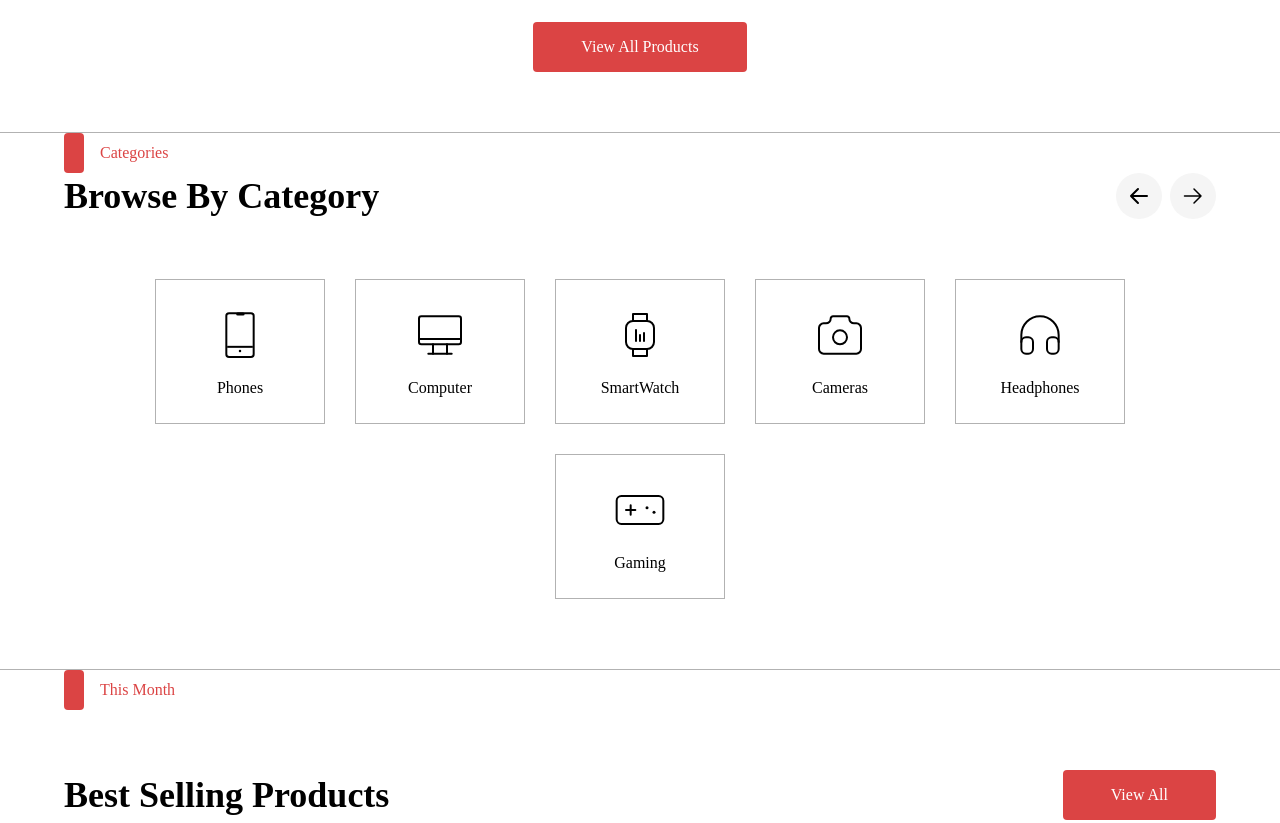
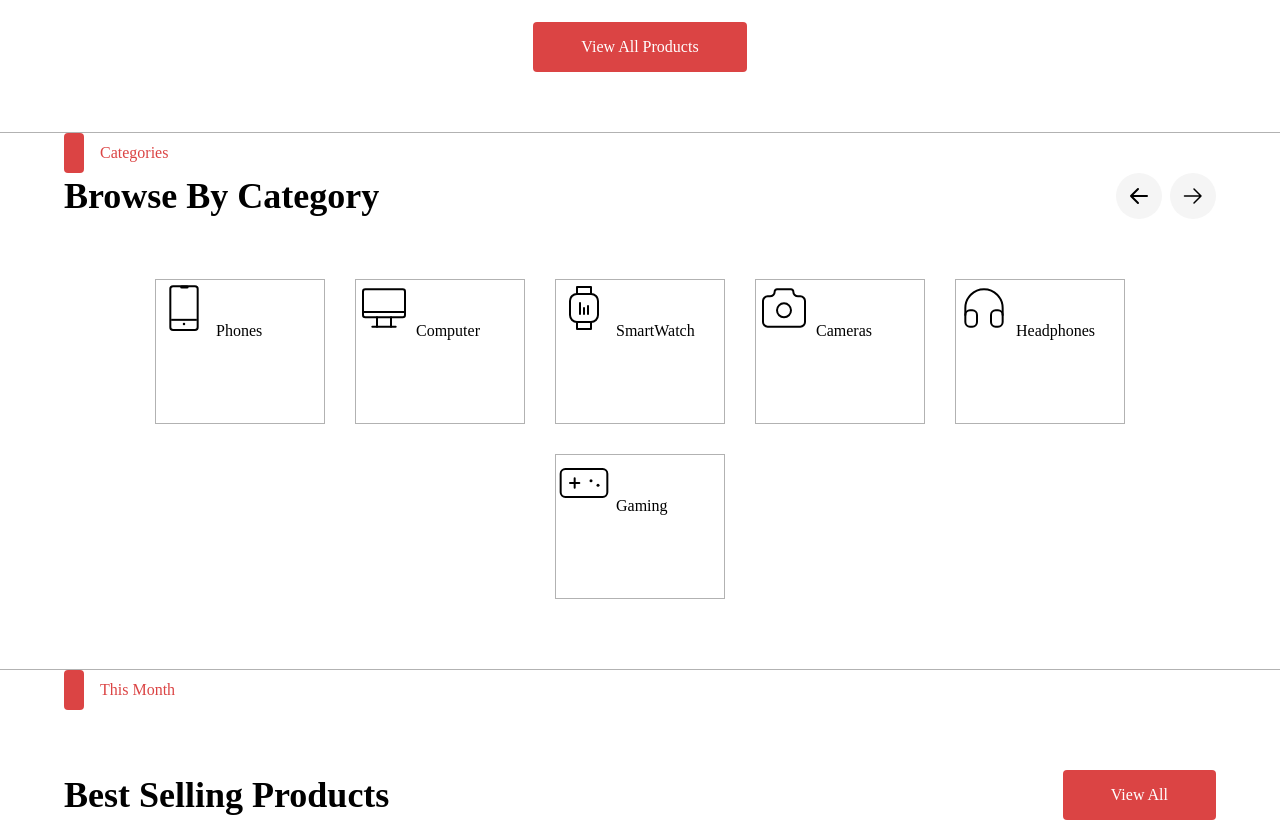
Before and after one commit to Gkhundadze/ecommerce-exclusive, a plain HTML site: page index.html in a window 1280 px wide. Shown: the part 720-1543 px from the top of the page. Drawn offline with Linux system fonts and the light colour scheme; no server answers.

Commit message:
change min-height to actual anchor tags height&width

```diff
--- a/asset/css/style.css
+++ b/asset/css/style.css
@@ -570,15 +570,14 @@ header {
 /* browse by category section START */
 .browse-category {
     padding-bottom: 70px;
-    min-height: 300px;
     & .categories-navigation {
         margin-top: 60px;
         ul {
             & a {
-            width: 170px;
-            height: 145px;
-            transition-duration: .3s;
-
+                display: inline-block;
+                width: 170px;
+                height: 145px;
+                transition-duration: .3s;
             &:hover {
                 background-color: var(--secondary-2);
                 color: var(--white);
```
